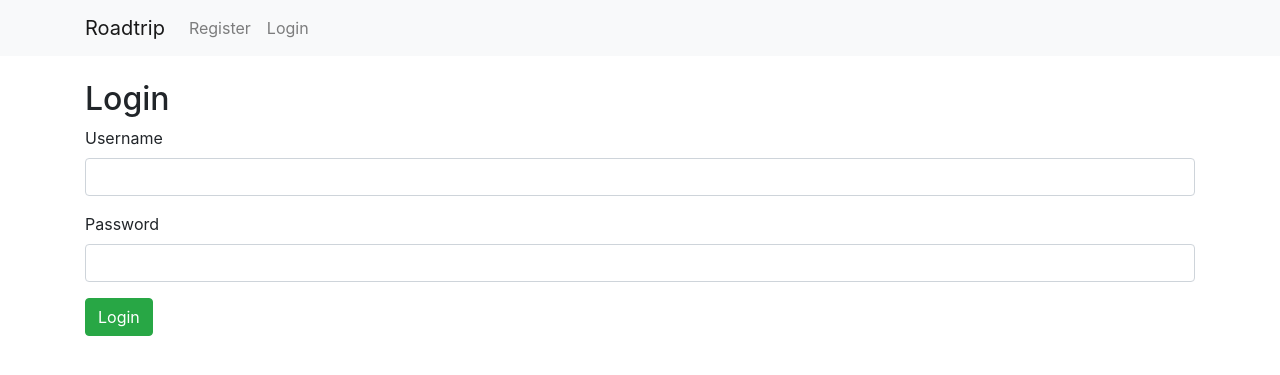
After one commit to tryuan99/roadtrip, a Flask app: page /login in a window 1280 px wide. The commit adds this page. Shown: the top 375 px of the page. Run offline with Flask 2, Linux system fonts and the light colour scheme; some libraries are stand-ins or nearby versions.

Commit message:
Added login and register

```diff
--- a/app.py
+++ b/app.py
@@ -1,4 +1,5 @@
 from flask import *
+from hashlib import sha256
 import database, uuid
 
 app = Flask(__name__)
@@ -6,6 +7,35 @@ app = Flask(__name__)
 @app.route('/', methods=['GET'])
 def index():
 	return render_template('index.html')
+
+@app.route('/login', methods=['GET', 'POST'])
+def login():
+	if request.method == 'POST':
+		username = request.form['username']
+		password = request.form['password']
+
+
+
+		return redirect(url_for('trips'))
+
+	return render_template('login.html')
+
+@app.route('/logout', methods=['GET'])
+def logout():
+	return 'NOT IMPLEMENTED'
+
+@app.route('/register', methods=['GET', 'POST'])
+def register():
+	if request.method == 'POST':
+		username = request.form['username']
+		password = request.form['password']
+		salt = uuid.uuid4().hex
+
+		hashed_password = sha256((password + salt).encode()).hexdigest()
+
+		database.execute('INSERT INTO users VALUES ("{}", "{}", "{}")'.format(username, hashed_password, salt))
+		return render_template('register.html', success='User registered successfully')
+	return render_template('register.html')
 
 @app.route('/trips', methods=['GET', 'POST'])
 def trips():
@@ -15,8 +45,8 @@ def trips():
 		origin = request.form['origin']
 		destination = request.form['destination']
 
-		database.execute('INSERT INTO trips VALUES ({}, {}, {}, {})'.format(id, username, origin, destination))
-		return render_template('trip_list.html')
+		database.execute('INSERT INTO trips VALUES ("{}", "{}", "{}", "{}")'.format(id, username, origin, destination))
+		return render_template('trip_list', success='Trip planned successfully')
 
 	return render_template('trip_list.html')
 
--- a/database.py
+++ b/database.py
@@ -4,23 +4,38 @@ import sys
 DATABASE_FILE = ':memory:'
 conn = sqlite3.connect(DATABASE_FILE)
 
+def logger(f):
+    def with_logger(*args, **kwargs):
+        print("Executing query", *args, file=sys.stderr)
+        try:
+            return f(*args, **kwargs)
+        except sqlite3.Error as e:
+            print("SQL Error Occurred:", e.args[0], file=sys.stderr)
+    return with_logger
+
+@logger
 def execute(query):
     with conn:
         conn.executescript(query)
 
+@logger
 def fetchone(query):
     with conn:
         return conn.execute(query).fetchone()
 
+@logger
 def fetchall(query):
     with conn:
         return conn.execute(query).fetchall()
 
 def init_database():
     conn.executescript("""
-    CREATE TABLE users (username text PRIMARY KEY UNIQUE NOT NULL);
+    CREATE TABLE users (username text PRIMARY KEY UNIQUE NOT NULL, password text NOT NULL, salt text NOT NULL);
+    INSERT INTO users VALUES ('test', '52d42704a5b54ab6800cc2385c60c6dc62e80da8e4a98b3c6a28dd1fcaa6015a', 'e5db57d0fd6c4e6fbc4ace161beb855f');
 
-    CREATE TABLE trips (id uuid PRIMARY KEY UNIQUE NOT NULL, username text NOT NULL, origin text NOT NULL, destination text NOT NULL);
+    CREATE TABLE trips (id uuid PRIMARY KEY UNIQUE NOT NULL, username text NOT NULL, origin text NOT NULL, destination text NOT NULL, seats int NOT NULL);
+
+    CREATE TABLE carpools (id uuid NOT NULL, username text NOT NULL);
     """)
     conn.commit()
 
--- a/templates/index.html
+++ b/templates/index.html
@@ -1,13 +1,13 @@
 {% extends 'layout.html' %}
 
 {% block title %}
-  Home
+Home
 {% endblock %}
 
 {% block header %}
-  Welcome!
+Welcome!
 {% endblock %}
 
 {% block content %}
-  <p>Hello World</p>
+<p>Hello World</p>
 {% endblock %}
--- a/templates/layout.html
+++ b/templates/layout.html
@@ -7,30 +7,16 @@
     <title>{% block title %}{% endblock %} - Roadtrip</title>
 
     <link rel="stylesheet" href="{{ url_for('static', filename='css/bootstrap.min.css') }}">
+    <script text="src/javascript" src="{{ url_for('static', filename='js/jquery.min.js') }}"></script>
     <script text="src/javascript" src="{{ url_for('static', filename='js/bootstrap.min.js') }}"></script>
   </head>
   <body>
-    <nav class="navbar fixed-top navbar-expand-md navbar-light bg-light">
-      <div class="container">
-        <a class="navbar-brand" href="/">Roadtrip</a>
-        <div class="collapse navbar-collapse">
-          <ul class="navbar-nav mr-auto">
-            <li class="nav-item">
-              <a class="nav-link" href="/register">Register</a>
-            </li>
-            <li class="nav-item">
-              <a class="nav-link" href="/trips/new">Plan Trip</a>
-            </li>
-            <li class="nav-item">
-              <a class="nav-link" href="/trips">Book Trip</a>
-            </li>
-          </ul>
-        </div>
-      </div>
-    </nav>
+    {% include 'navbar.html' %}
 
     <div class="container">
       <section class="header" style="margin-top: 80px">
+        {% if success %}<div class="alert alert-success">{{ success }}</div>{% endif %}
+        {% if error %}<div class="alert alert-error">{{ error }}</div>{% endif %}
         <h2>{% block header %}{% endblock %}</h2>
       </section>
       <section class="content">
--- /dev/null
+++ b/templates/login.html
@@ -0,0 +1,23 @@
+{% extends 'layout.html' %}
+
+{% block title %}
+Login
+{% endblock %}
+
+{% block header %}
+Login
+{% endblock %}
+
+{% block content %}
+  <form action="/register" method="post">
+  	<div class="form-group">
+  		<label for="username">Username</label>
+  		<input type="text" class="form-control" name="username">
+  	</div>
+  	<div class="form-group">
+  		<label for="username">Password</label>
+  		<input type="password" class="form-control" name="password">
+  	</div>
+  	<button type="submit" class="btn btn-success">Login</button>
+  </form>
+{% endblock %}
--- /dev/null
+++ b/templates/navbar.html
@@ -0,0 +1,29 @@
+<nav class="navbar fixed-top navbar-expand-md navbar-light bg-light">
+  <div class="container">
+    <a class="navbar-brand" href="/">Roadtrip</a>
+    <div class="collapse navbar-collapse">
+      <ul class="navbar-nav mr-auto">
+        {% if not username %}
+        <li class="nav-item">
+          <a class="nav-link" href="/register">Register</a>
+        </li>
+        <li class="nav-item">
+          <a class="nav-link" href="/login">Login</a>
+        </li>
+        {% endif %}
+        {% if username %}
+        <li class="nav-item">
+          <a class="nav-link" href="/trips/new">Plan Trip</a>
+        </li>
+        <li class="nav-item">
+          <a class="nav-link" href="/trips">Book Trip</a>
+        </li>
+        <li class="nav-item">
+          <a class="nav-link" href="/logout">Logout</a>
+        </li>
+        <span class="navbar-text">Logged in as {{ username }}</span>
+        {% endif %}
+      </ul>
+    </div>
+  </div>
+</nav>
--- a/templates/trip_form.html
+++ b/templates/trip_form.html
@@ -1,9 +1,9 @@
 {% extends 'trips.html' %}
 
 {% block title %}
-  Plan Trip
+Plan Trip
 {% endblock %}
 
 {% block content %}
-	<p>Trip Form</p>
+<p>Trip Form</p>
 {% endblock %}
--- a/templates/trip_list.html
+++ b/templates/trip_list.html
@@ -1,9 +1,9 @@
 {% extends 'trips.html' %}
 
 {% block title %}
-  Book Trip
+Book Trip
 {% endblock %}
 
 {% block content %}
-	<p>Trip List</p>
+<p>Trip List</p>
 {% endblock %}
--- a/templates/trips.html
+++ b/templates/trips.html
@@ -1,5 +1,5 @@
 {% extends 'layout.html' %}
 
 {% block header %}
-  Trips
+Trips
 {% endblock %}
```
Also changed, not shown: templates/register.html (added, +23 -0 lines), 2 other files.
